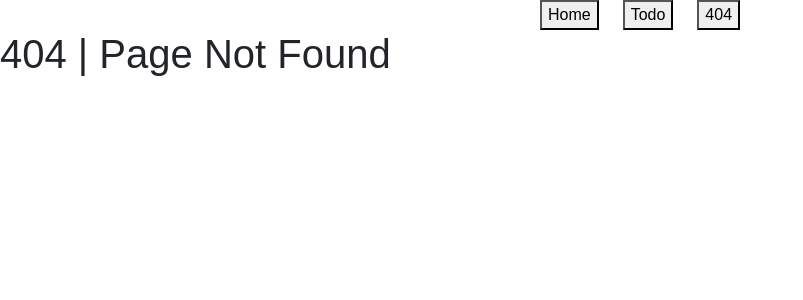
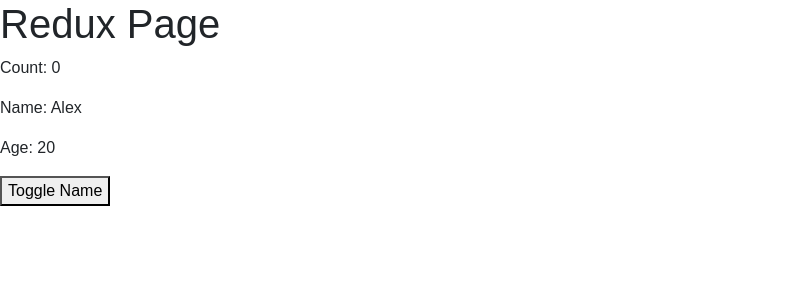
Before and after one commit to mern-trainer/Athmaja-Batch, a React (Vite) app in the folder ReactJS/todo_app/: page /redux in a window 1280 px wide. Before the commit this address had no page. Shown: the top 300 px of the page, without its empty margins (0-803 px from the left). Built offline with nearby package versions, Linux system fonts and the light colour scheme; a web font is replaced by a local one.

Commit message:
display and udpdate

```diff
--- /dev/null
+++ b/ReactJS/todo_app/src/Redux/counter.slice.js
@@ -0,0 +1,17 @@
+import { createSlice } from "@reduxjs/toolkit";
+
+const counterSlice = createSlice({
+    name: "counter",
+    initialState: {
+        count: 0
+    },
+    reducers: {
+        increment: (state, action) => {
+            console.log(action);
+            state.count += action.payload.num
+        }
+    }
+})
+
+export const { increment } = counterSlice.actions
+export const { reducer: counterReducer } = counterSlice
--- a/ReactJS/todo_app/src/Redux/sample.slice.js
+++ b/ReactJS/todo_app/src/Redux/sample.slice.js
@@ -8,7 +8,7 @@
     },
     reducers: {
         toggleName: (state, action) => {
-            console.log(action);
+            state.name = action.payload
         }
     }
 })
--- a/ReactJS/todo_app/src/Redux/store.js
+++ b/ReactJS/todo_app/src/Redux/store.js
@@ -1,9 +1,11 @@
 import { configureStore } from "@reduxjs/toolkit";
 import { sampleReducer } from "./sample.slice";
+import { counterReducer } from "./counter.slice";
 
 const store = configureStore({
     reducer: {
-        sample: sampleReducer
+        sample: sampleReducer,
+        counter: counterReducer
     }
 })
 
--- a/ReactJS/todo_app/src/Routes.jsx
+++ b/ReactJS/todo_app/src/Routes.jsx
@@ -9,6 +9,7 @@
 import { ApiCalling } from "./pages/ApiCalling"
 import { FormHandling } from "./pages/FormHandling"
 import { Formik } from "./pages/Formik"
+import ReduxPage from "./pages/ReduxPage"
 
 const Router = () => {
     return <BrowserRouter>
@@ -26,6 +27,7 @@
                 <Route path="api" Component={ApiCalling} />
                 <Route path="form" Component={FormHandling} />
                 <Route path="formik" Component={Formik} />
+                <Route path="/redux" Component={ReduxPage} />
             </Route>
             <Route path="*" element={<div><Header /><h1>404 | Page Not Found</h1></div>} />
         </Routes>
--- /dev/null
+++ b/ReactJS/todo_app/src/pages/ReduxPage.jsx
@@ -0,0 +1,26 @@
+import { useDispatch, useSelector } from "react-redux"
+import { toggleName } from "../Redux/sample.slice"
+import { increment } from "../Redux/counter.slice"
+
+const ReduxPage = () => {
+
+    const { age, name } = useSelector((state) => state.sample)
+    const { count } = useSelector((state) => state.counter)
+
+    const dispatch = useDispatch()
+
+    const handleClick = () => {
+        // dispatch(toggleName(name == "Alex" ? "Harsha" : "Alex"))
+        dispatch(increment({ num: 20 }))
+    }
+
+    return <div>
+        <h1>Redux Page</h1>
+        <p>Count: {count}</p>
+        <p>Name: {name}</p>
+        <p>Age: {age}</p>
+        <button onClick={handleClick}>Toggle Name</button>
+    </div>
+}
+
+export default ReduxPage
```
